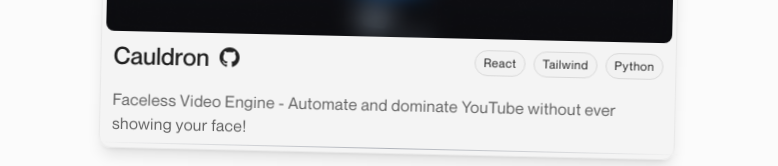
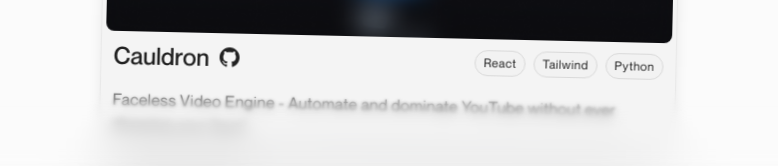
Before and after one commit to Lokendrakushwah12/PortfolioV1, a React (Vite) app: page / in a window 1280 px wide. Shown: the part 634-800 px from the top of the page, without its empty margins (248-1026 px from the left). Built offline with nearby package versions, Linux system fonts and the light colour scheme.

Commit message:
bottom blur

```diff
--- a/package.json
+++ b/package.json
@@ -10,6 +10,8 @@
     "preview": "vite preview"
   },
   "dependencies": {
+    "@tailwindcss/forms": "^0.5.7",
+    "@tailwindcss/typography": "^0.5.13",
     "framer-motion": "^11.3.19",
     "gsap": "^3.12.5",
     "lenis": "^1.1.9",
--- a/src/App.jsx
+++ b/src/App.jsx
@@ -7,6 +7,7 @@
 import Footer from "./components/Footer";
 import Lenis from "lenis";
 import Loader from "./components/Loader";
+import BlurComponent from "./components/BlurComponent";
 
 function App() {
   const [activeTab, setActiveTab] = useState("Projects");
@@ -62,7 +63,8 @@
 
   return (
     <BrowserRouter>
-      <div className="lg:max-w-4xl mx-auto max-w-xl px-6 text-base xm:max-w-lg xm:px-0 md:max-w-3xl">
+      <div className="lg:max-w-4xl relative mx-auto max-w-xl px-6 text-base xm:max-w-lg xm:px-0 md:max-w-3xl">
+        <BlurComponent />
         <Nav activeTab={activeTab} setActiveTab={setActiveTab} />
         <Hero headline={headline} />
         {showLoader ? (
--- /dev/null
+++ b/src/components/BlurComponent.jsx
@@ -0,0 +1,97 @@
+import React from "react";
+
+const BlurComponent = () => {
+  const maskImage = {
+    1: {
+      maskImage: "linear-gradient(to bottom, transparent 0%, white 20%)",
+      WebkitMaskImage: "linear-gradient(to bottom, transparent 0%, white 20%)",
+    },
+    2: {
+      maskImage: "linear-gradient(to bottom, transparent 10%, white 30%)",
+      WebkitMaskImage: "linear-gradient(to bottom, transparent 10%, white 30%)",
+    },
+    3: {
+      maskImage: "linear-gradient(to bottom, transparent 20%, white 40%)",
+      WebkitMaskImage: "linear-gradient(to bottom, transparent 20%, white 40%)",
+    },
+    4: {
+      maskImage: "linear-gradient(to bottom, transparent 30%, white 50%)",
+      WebkitMaskImage: "linear-gradient(to bottom, transparent 30%, white 50%)",
+    },
+    5: {
+      maskImage: "linear-gradient(to bottom, transparent 40%, white 60%)",
+      WebkitMaskImage: "linear-gradient(to bottom, transparent 40%, white 60%)",
+    },
+    6: {
+      maskImage: "linear-gradient(to bottom, transparent 50%, white 70%)",
+      WebkitMaskImage: "linear-gradient(to bottom, transparent 50%, white 70%)",
+    },
+    7: {
+      maskImage: "linear-gradient(to bottom, transparent 60%, white 80%)",
+      WebkitMaskImage: "linear-gradient(to bottom, transparent 60%, white 80%)",
+    },
+    8: {
+      maskImage: "linear-gradient(to bottom, transparent 70%, white 90%)",
+      WebkitMaskImage: "linear-gradient(to bottom, transparent 70%, white 90%)",
+    },
+    9: {
+      maskImage: "linear-gradient(to bottom, transparent 80%, white 100%)",
+      WebkitMaskImage:
+        "linear-gradient(to bottom, transparent 80%, white 100%)",
+    },
+    10: {
+      maskImage: "linear-gradient(to bottom, transparent 90%, white 100%)",
+      WebkitMaskImage:
+        "linear-gradient(to bottom, transparent 90%, white 100%)",
+    },
+  };
+
+  return (
+    <div className="fixed bottom-0 z-[40] mx-auto flex w-[200%] items-center justify-center">
+      <div className="relative h-[96px] w-full -translate-x-[25%] overflow-visible rounded-none">
+        <div
+          className="absolute inset-0 z-10 h-full w-full rounded-none backdrop-blur-none"
+          style={maskImage[1]}
+        ></div>
+        <div
+          className="absolute inset-0 z-20 h-full w-full rounded-none backdrop-blur-sm"
+          style={maskImage[2]}
+        ></div>
+        <div
+          className="absolute inset-0 z-30 h-full w-full rounded-none backdrop-blur-md"
+          style={maskImage[3]}
+        ></div>
+        <div
+          className="absolute inset-0 z-40 h-full w-full rounded-none backdrop-blur-lg"
+          style={maskImage[4]}
+        ></div>
+        <div
+          className="absolute inset-0 z-50 h-full w-full rounded-none backdrop-blur-xl"
+          style={maskImage[5]}
+        ></div>
+        <div
+          className="z-60 absolute inset-0 h-full w-full rounded-none backdrop-blur-2xl"
+          style={maskImage[6]}
+        ></div>
+        <div
+          className="z-70 absolute inset-0 h-full w-full rounded-none backdrop-blur-3xl"
+          style={maskImage[7]}
+        ></div>
+        <div
+          className="z-80 absolute inset-0 h-full w-full rounded-none backdrop-blur-4xl"
+          style={maskImage[8]}
+        ></div>
+        <div
+          className="z-90 absolute inset-0 h-full w-full rounded-none backdrop-blur-5xl"
+          style={maskImage[9]}
+        ></div>
+        <div
+          className="z-100 absolute inset-0 h-full w-full rounded-none backdrop-blur-6xl"
+          style={maskImage[10]}
+        ></div>
+      </div>
+    </div>
+  );
+};
+
+export default BlurComponent;
--- a/tailwind.config.js
+++ b/tailwind.config.js
@@ -7,7 +7,36 @@
       xm: { max: "480px" },
       md: { min: "768px" },
     },
-    extend: {},
+    extend: {
+      backdropBlur: {
+        none: 'none',
+        sm: '0.411522633744856px',
+        md: '1.646090534979424px',
+        lg: '3.7037037037037033px',
+        xl: '6.584362139917696px',
+        '2xl': '10.288065843621402px',
+        '3xl': '14.814814814814813px',
+        '4xl': '20.164609053497944px',
+        '5xl': '26.337448559670783px',
+        '6xl': '33.333333333333336px',
+      },
+      maskImage: {
+        'gradient-1': 'linear-gradient(to bottom, rgba(0, 0, 0, 0) 0%, rgba(0, 0, 0, 1) 20%)',
+        'gradient-2': 'linear-gradient(to bottom, rgba(0, 0, 0, 0) 10%, rgba(0, 0, 0, 1) 30%)',
+        'gradient-3': 'linear-gradient(to bottom, rgba(0, 0, 0, 0) 20%, rgba(0, 0, 0, 1) 40%)',
+        'gradient-4': 'linear-gradient(to bottom, rgba(0, 0, 0, 0) 30%, rgba(0, 0, 0, 1) 50%)',
+        'gradient-5': 'linear-gradient(to bottom, rgba(0, 0, 0, 0) 40%, rgba(0, 0, 0, 1) 60%)',
+        'gradient-6': 'linear-gradient(to bottom, rgba(0, 0, 0, 0) 50%, rgba(0, 0, 0, 1) 70%)',
+        'gradient-7': 'linear-gradient(to bottom, rgba(0, 0, 0, 0) 60%, rgba(0, 0, 0, 1) 80%)',
+        'gradient-8': 'linear-gradient(to bottom, rgba(0, 0, 0, 0) 70%, rgba(0, 0, 0, 1) 90%)',
+        'gradient-9': 'linear-gradient(to bottom, rgba(0, 0, 0, 0) 80%, rgba(0, 0, 0, 1) 100%)',
+        'gradient-10': 'linear-gradient(to bottom, rgba(0, 0, 0, 0) 90%, rgba(0, 0, 0, 1) 100%)',
+      },
+    },
   },
-  plugins: [],
+  plugins: [
+    // require('@tailwindcss/forms'),
+    // require('@tailwindcss/typography'),
+    // Add custom plugins here if needed
+  ],
 };
```
Also changed, not shown: 1 other file (tests, documents, lock files or other folders).
